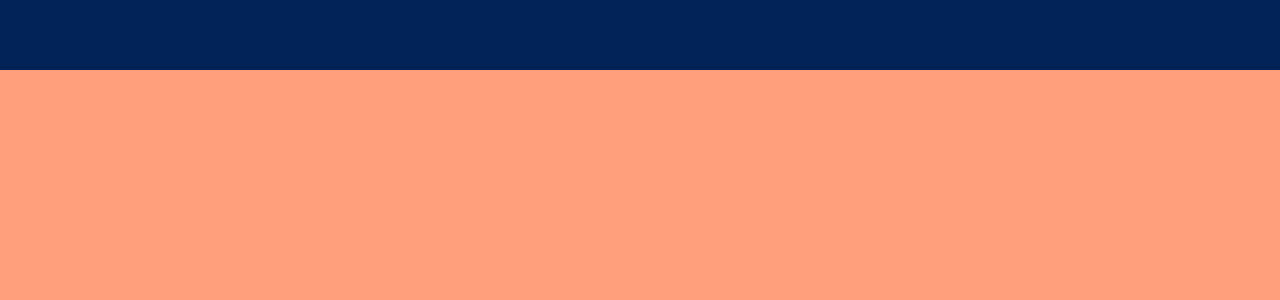
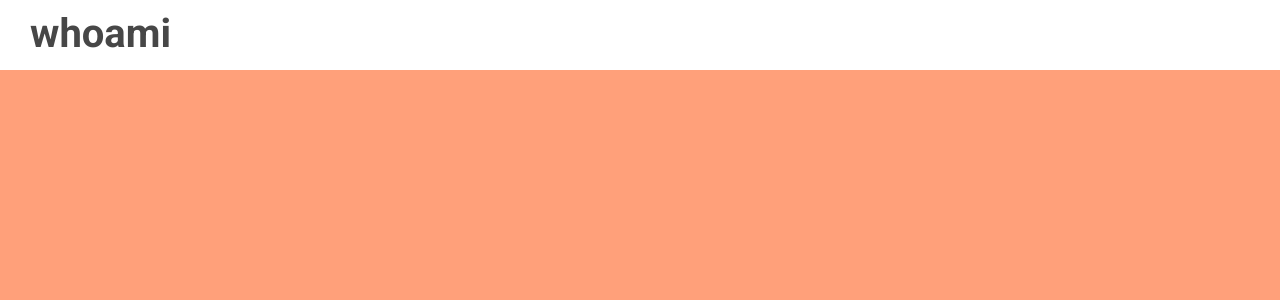
Before and after one commit to DAnaeto/portfolio, a React (Create React App) app: page / in a window 1280 px wide. Shown: the top 300 px of the page. Built offline with nearby package versions, Linux system fonts and the light colour scheme.

Commit message:
Added navbar text and smoother scrolling

```diff
--- a/src/app.scss
+++ b/src/app.scss
@@ -6,6 +6,7 @@
     height: calc(100vh - 70px); //navbar is fixed so this accounts for navbar height
     position: relative;
     top: 70px; //70px from the top to account for the navbar
+    scroll-behavior: smooth;
     scroll-snap-type: y mandatory; //snapping between different sections
     scrollbar-width: none; //disabling scrollbar functionality on firefox
     &::-webkit-scrollbar{ //other browsers, disabling scrollbar functionality
--- a/src/components/contact/Contact.jsx
+++ b/src/components/contact/Contact.jsx
@@ -3,7 +3,7 @@ import './contact.scss'
 
 export default function Contact() {
     return (
-        <div className="contact">
+        <div className="contact" id="contact">
         </div>
     )
 }
--- a/src/components/introduction/Introduction.jsx
+++ b/src/components/introduction/Introduction.jsx
@@ -2,5 +2,5 @@ import React from "react";
 import "./introduction.scss";
 
 export default function Introduction() {
-  return <div className="introduction"></div>;
+  return <div className="introduction" id="intro"></div>;
 }
--- a/src/components/navbar/Navbar.jsx
+++ b/src/components/navbar/Navbar.jsx
@@ -2,5 +2,14 @@ import React from "react";
 import "./navbar.scss";
 
 export default function Navbar() {
-  return <div className="navbar"></div>;
+  return (
+    <div className="navbar">
+      <div className="wrap">
+        <div className="left">
+          <a href="#intro" className="logo">whoami</a>
+        </div>
+        <div className="right"></div>
+      </div>
+    </div>
+  );
 }
--- a/src/components/navbar/navbar.scss
+++ b/src/components/navbar/navbar.scss
@@ -1,8 +1,26 @@
-.navbar{
-    width: 100%;
-    height: 70px;
-    background-color: #002255;
-    position: fixed;
-    top: 0;
-    color: white;
+@import "../../global.scss";
+
+.navbar {
+  width: 100%;
+  height: 70px;
+  background-color: white;
+  position: fixed;
+  top: 0;
+  color: $nav_and_accents_color;
+  .wrap {
+    padding: 10px 30px;
+    display: flex;
+    align-items: center;
+    justify-content: space-between;
+    .left{
+
+
+        .logo{
+            font-size: 40px;
+            font-weight: 700;
+            text-decoration: none;
+            color: inherit;
+        }
+    }
+  }
 }
--- a/src/components/portfolio/Portfolio.jsx
+++ b/src/components/portfolio/Portfolio.jsx
@@ -3,7 +3,7 @@ import './portfolio.scss'
 
 export default function Portfolio() {
     return (
-        <div className="portfolio">
+        <div className="portfolio" id="portfolio">
 
         </div>
     )
--- /dev/null
+++ b/src/global.scss
@@ -0,0 +1 @@
+$nav_and_accents_color: #474747;
```
